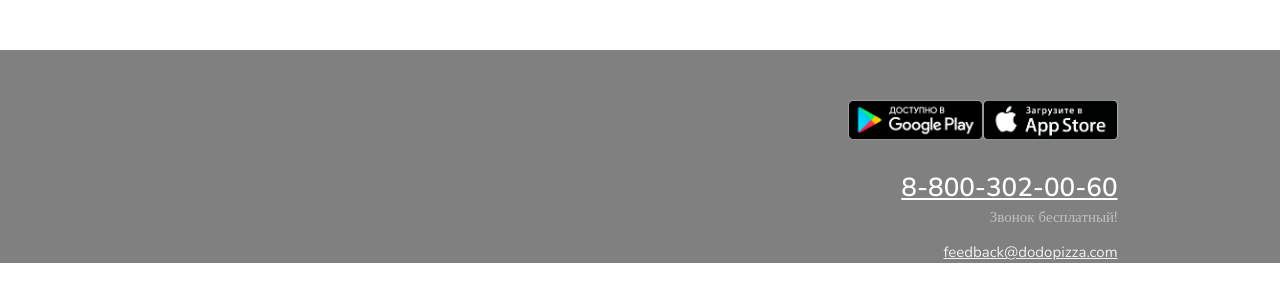
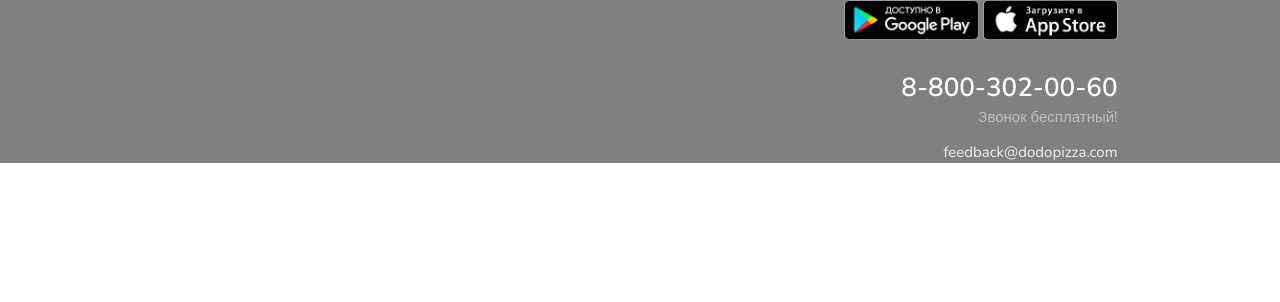
Before and after one commit to SanchoSC/dodo, a plain HTML site: page index.html in a window 1280 px wide. Drawn offline with nearby package versions, Linux system fonts and the light colour scheme.

Commit message:
disadvantages removed

```diff
--- a/index.html
+++ b/index.html
@@ -14,10 +14,13 @@
 <footer class="footer">
     <div class="container">
         <div class="footer-contacts">
-            <div><img class="footer-img" src="pictures/image6.png"><img class="footer-img" src="pictures/image7.png"> </div>
-            <a class="number" href="tel:+88003020060">8-800-302-00-60</a><br />
-            <p class="call">Звонок бесплатный!</p>
-            <a class="mail" href="feedback@dodopizza.com">feedback@dodopizza.com</a>
+            <div class="footer-contacts__img__container">
+                <img class="footer-contacts__img" src="img/google-play.png">
+                <img class="footer-contacts__img" src="img/app-store.png">
+            </div>
+            <a class="footer-contacts__number" href="tel:+88003020060">8-800-302-00-60</a><br />
+            <p class="footer-contacts__call">Звонок бесплатный!</p>
+            <a class="footer-contacts__mail" href="feedback@dodopizza.com">feedback@dodopizza.com</a>
         </div>
     </div>
 </footer>
--- a/styles/footer.css
+++ b/styles/footer-contacts.css
@@ -1,34 +1,27 @@
 .footer-contacts{
-    margin-top: 50px;
-    margin-bottom: 352px;
     text-align: right;
+    color: #ffffff;
 }
 
-.number{
+.footer-contacts__number{
+    text-decoration:none;
     color:#fff;
-    font-family: Nunito;
-    font-style: normal;
     font-weight: 600;
     font-size: 26px;
     line-height: 26px;
 }
 
-.call{
+.footer-contacts__call{
     margin-top: 6px;
-    font-family: Nunito;
-    font-style: normal;
-    font-weight: normal;
     font-size: 15px;
     line-height: 20px;
     opacity: 0.5;
     color:#fff;
 }
 
-.mail{
+.footer-contacts__mail{
+    text-decoration:none;
     color: #fff;
-    font-family: Nunito;
-    font-style: normal;
-    font-weight: normal;
     font-size: 15px;
     line-height: 20px;
     text-align: right;
@@ -37,26 +30,26 @@
 
 }
 
-.footer-img{
-    margin-top: 50px;
+.footer-contacts__img{
     height: auto;
     width: 135px;
     max-width: 50%;
     max-height: 50%;
-    margin-bottom:29px ;
+    margin-bottom:29px;
 }
 
 
-.img-container{
-    display: flex;
+.footer-contacts__img__container{
+    display: block;
 
 }
 
 
-@media (max-width: 1200px){
-    .number{display: none}
-    .call{display: none}
-    .mail{display: none}
+@media (max-width: 1024px){
+    .number,
+    .call,
+    .mail
+    {display: none}
     .footer-img{
         margin-top:0;
         margin-bottom:0;
--- a/styles/index.css
+++ b/styles/index.css
@@ -1,3 +1,3 @@
 @import url(modern-normalize.css);
 @import url(base.css);
-@import url(footer.css);
+@import url(footer-contacts.css);
```
Also changed, not shown: img/app-store.png (renamed from pictures/image7.png), img/google-play.png (renamed from pictures/image6.png).
